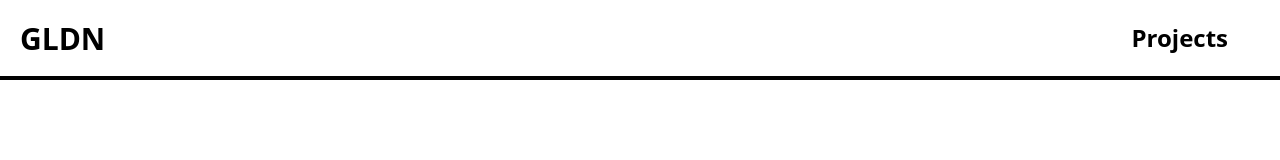
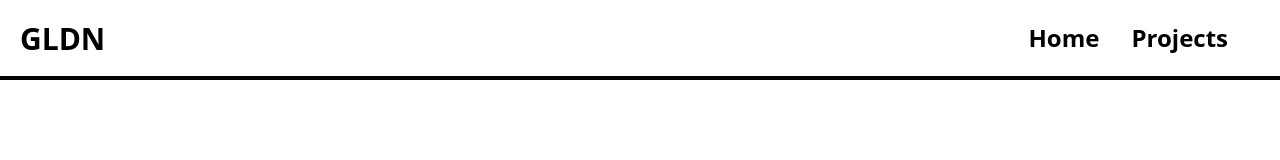
Before and after one commit to willgolden5/personal-site-neubrutalism, a React (Vite) app: page / in a window 1280 px wide. Shown: the top 160 px of the page. Built offline with nearby package versions, Linux system fonts and the light colour scheme.

Commit message:
add home button to nav

```diff
--- a/src/components/Navbar.tsx
+++ b/src/components/Navbar.tsx
@@ -32,7 +32,7 @@ const Navbar = ({ projectsRef, homeRef }: NavbarProps) => {
     <nav className="fixed left-0 top-0 z-10 mx-auto flex h-20 w-full items-center border-b-4 border-black bg-white px-5 m500:h-16">
       <div className="mx-auto flex w-[1300px] max-w-full items-center justify-between">
         <a
-          className="text-3xl font-bold m500:text-xl"
+          className="text-3xl font-bold m500:text-xl capitalize"
           onClick={handleHomeClick}
         >
           GLDN
@@ -46,7 +46,12 @@ const Navbar = ({ projectsRef, homeRef }: NavbarProps) => {
             About
           </a> */}
           <a
-            target="_blank"
+            onClick={handleHomeClick}
+            className="flex items-center justify-center font-bold text-2xl m500:text-xl"
+          >
+            Home
+          </a>
+          <a
             onClick={handleProjectsClick}
             className="flex items-center justify-center font-bold text-2xl m500:text-xl"
           >
```
